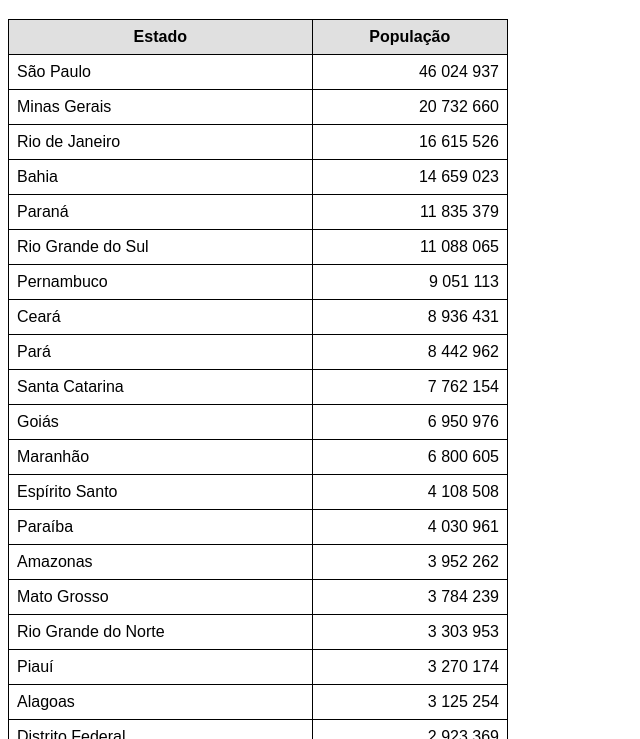
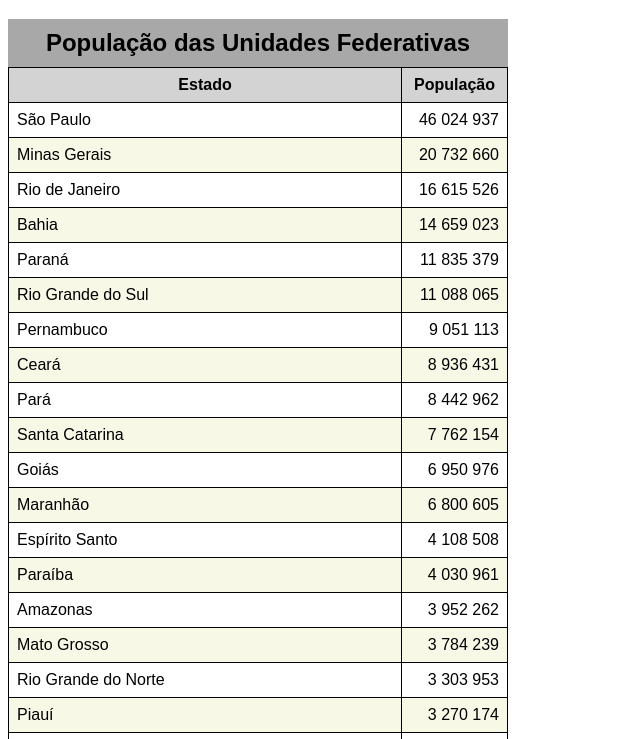
Before and after one commit to larimenezes/html-css, a plain HTML site: page exercicios/ex023/tabela002.html in a window 1280 px wide. Shown: the part 61-800 px from the top of the page, without its empty margins (0-640 px from the left). Drawn offline with Linux system fonts and the light colour scheme.

Commit message:
atualização

```diff
--- a/exercicios/ex023/tabela002.html
+++ b/exercicios/ex023/tabela002.html
@@ -13,25 +13,45 @@
         table {
             width: 500px;
             border-collapse: collapse;
+            position: relative;
         }
         td, th {
             border: 1px solid black;
             padding: 8px;
         }
+        thead > tr > th {
+            position: sticky;
+            top: -1px;
+            background-color: rgb(211, 211, 211);
+        }
+
 
         thead, tfoot {
-            background-color: rgba(211, 211, 211, 0.711);
+            background-color: rgb(211, 211, 211);
         }
 
         td.num {
             text-align: right;
         }
+
+        caption { /*legenda*/
+            font-size: 1.5em;
+            font-weight: bold;
+            padding: 10px;
+            background-color: rgb(168, 168, 168);
+        }
+
+        tbody > tr:nth-child(2n) {
+            background-color: rgba(245, 245, 220, 0.682);
+        }
+
     </style>
 </head>
 <body>
     <h1>Uso de tabelas grandes</h1>
     <!-- Anatomia para tabelas grandes
     TABLE
+        CAPTION (LEGENDA DA TABELA)
         THEAD
         (tr, td, th)
         TBODY
@@ -40,10 +60,11 @@
         (tr, td, th)
     -->
     <table>
+        <caption>População das Unidades Federativas</caption> <!-- ñ posso colocar tr e nem td no caption-->
         <thead>
             <tr>
-                <th>Estado</th>
-                <th>População</th>
+                <th scope="col">Estado</th>
+                <th scope="col" style="width: 50px;">População</th>
             </tr>
         </thead>
         <tbody>
@@ -158,11 +179,19 @@
         </tbody>
         <tfoot>
             <tr>
-                <th>Total de Habitantes</th>
+                <th scope="row">Total de Habitantes</th>
                 <td class="num"><strong>214.153.873</strong></td>
             </tr>
         </tfoot>
     </table>
+    <p>Lorem ipsum dolor sit amet consectetur, adipisicing elit. Omnis vel tempore quibusdam doloremque vitae sed, tenetur facere ducimus excepturi earum possimus aliquam, vero repellendus, expedita accusantium officia dolorem doloribus laboriosam. Lorem ipsum dolor, sit amet consectetur adipisicing elit. Culpa tempora tenetur, beatae autem quaerat quidem recusandae ut optio. Corporis sit, aspernatur distinctio sunt nesciunt animi mollitia debitis. Molestias, natus fugit? Lorem ipsum dolor sit amet consectetur adipisicing elit. Sunt facere nisi laudantium exercitationem earum obcaecati delectus consequuntur repudiandae saepe. Assumenda repellendus molestias voluptatum atque minima velit, nostrum libero exercitationem necessitatibus. Lorem ipsum dolor sit amet consectetur adipisicing elit. Accusantium ducimus fuga libero nihil, eos animi fugit modi dolore, magnam eius amet iusto laudantium odio quo sint quibusdam? Sit, eos nam.</p>
+    <p>Lorem ipsum dolor sit amet consectetur, adipisicing elit. Omnis vel tempore quibusdam doloremque vitae sed, tenetur facere ducimus excepturi earum possimus aliquam, vero repellendus, expedita accusantium officia dolorem doloribus laboriosam. Lorem ipsum dolor, sit amet consectetur adipisicing elit. Culpa tempora tenetur, beatae autem quaerat quidem recusandae ut optio. Corporis sit, aspernatur distinctio sunt nesciunt animi mollitia debitis. Molestias, natus fugit? Lorem ipsum dolor sit amet consectetur adipisicing elit. Sunt facere nisi laudantium exercitationem earum obcaecati delectus consequuntur repudiandae saepe. Assumenda repellendus molestias voluptatum atque minima velit, nostrum libero exercitationem necessitatibus. Lorem ipsum dolor sit amet consectetur adipisicing elit. Accusantium ducimus fuga libero nihil, eos animi fugit modi dolore, magnam eius amet iusto laudantium odio quo sint quibusdam? Sit, eos nam.</p>
+    <p>Lorem ipsum dolor sit amet consectetur, adipisicing elit. Omnis vel tempore quibusdam doloremque vitae sed, tenetur facere ducimus excepturi earum possimus aliquam, vero repellendus, expedita accusantium officia dolorem doloribus laboriosam. Lorem ipsum dolor, sit amet consectetur adipisicing elit. Culpa tempora tenetur, beatae autem quaerat quidem recusandae ut optio. Corporis sit, aspernatur distinctio sunt nesciunt animi mollitia debitis. Molestias, natus fugit? Lorem ipsum dolor sit amet consectetur adipisicing elit. Sunt facere nisi laudantium exercitationem earum obcaecati delectus consequuntur repudiandae saepe. Assumenda repellendus molestias voluptatum atque minima velit, nostrum libero exercitationem necessitatibus. Lorem ipsum dolor sit amet consectetur adipisicing elit. Accusantium ducimus fuga libero nihil, eos animi fugit modi dolore, magnam eius amet iusto laudantium odio quo sint quibusdam? Sit, eos nam.</p>
+    <p>Lorem ipsum dolor sit amet consectetur, adipisicing elit. Omnis vel tempore quibusdam doloremque vitae sed, tenetur facere ducimus excepturi earum possimus aliquam, vero repellendus, expedita accusantium officia dolorem doloribus laboriosam. Lorem ipsum dolor, sit amet consectetur adipisicing elit. Culpa tempora tenetur, beatae autem quaerat quidem recusandae ut optio. Corporis sit, aspernatur distinctio sunt nesciunt animi mollitia debitis. Molestias, natus fugit? Lorem ipsum dolor sit amet consectetur adipisicing elit. Sunt facere nisi laudantium exercitationem earum obcaecati delectus consequuntur repudiandae saepe. Assumenda repellendus molestias voluptatum atque minima velit, nostrum libero exercitationem necessitatibus. Lorem ipsum dolor sit amet consectetur adipisicing elit. Accusantium ducimus fuga libero nihil, eos animi fugit modi dolore, magnam eius amet iusto laudantium odio quo sint quibusdam? Sit, eos nam.</p>
+    <p>Lorem ipsum dolor sit amet consectetur, adipisicing elit. Omnis vel tempore quibusdam doloremque vitae sed, tenetur facere ducimus excepturi earum possimus aliquam, vero repellendus, expedita accusantium officia dolorem doloribus laboriosam. Lorem ipsum dolor, sit amet consectetur adipisicing elit. Culpa tempora tenetur, beatae autem quaerat quidem recusandae ut optio. Corporis sit, aspernatur distinctio sunt nesciunt animi mollitia debitis. Molestias, natus fugit? Lorem ipsum dolor sit amet consectetur adipisicing elit. Sunt facere nisi laudantium exercitationem earum obcaecati delectus consequuntur repudiandae saepe. Assumenda repellendus molestias voluptatum atque minima velit, nostrum libero exercitationem necessitatibus. Lorem ipsum dolor sit amet consectetur adipisicing elit. Accusantium ducimus fuga libero nihil, eos animi fugit modi dolore, magnam eius amet iusto laudantium odio quo sint quibusdam? Sit, eos nam.</p>
 
 </body>
 </html>
+
+<!-- sempre que for um título = <th>
+sempre que for um dado = <td> -->
```
